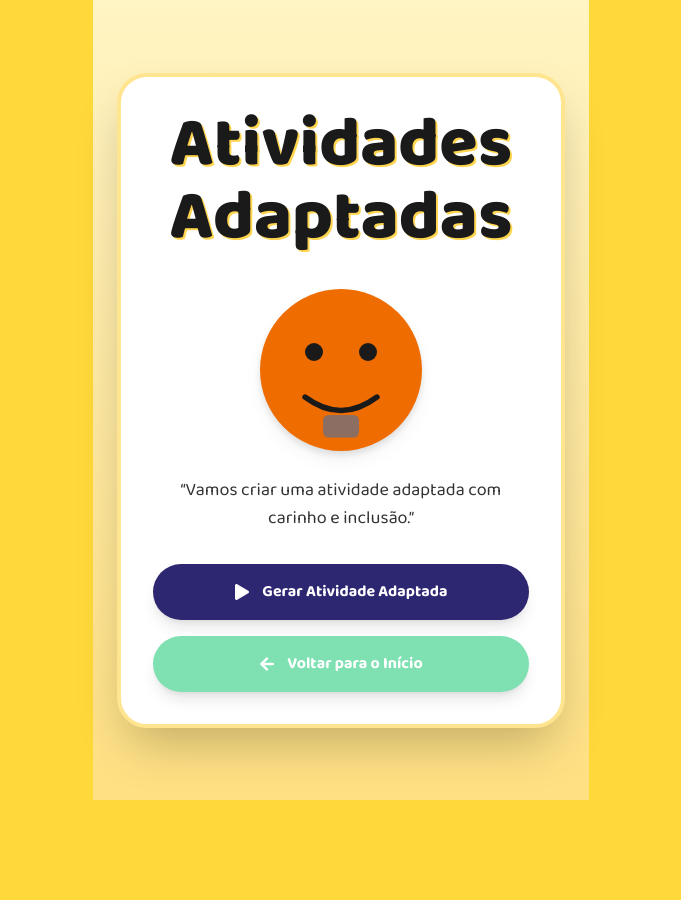
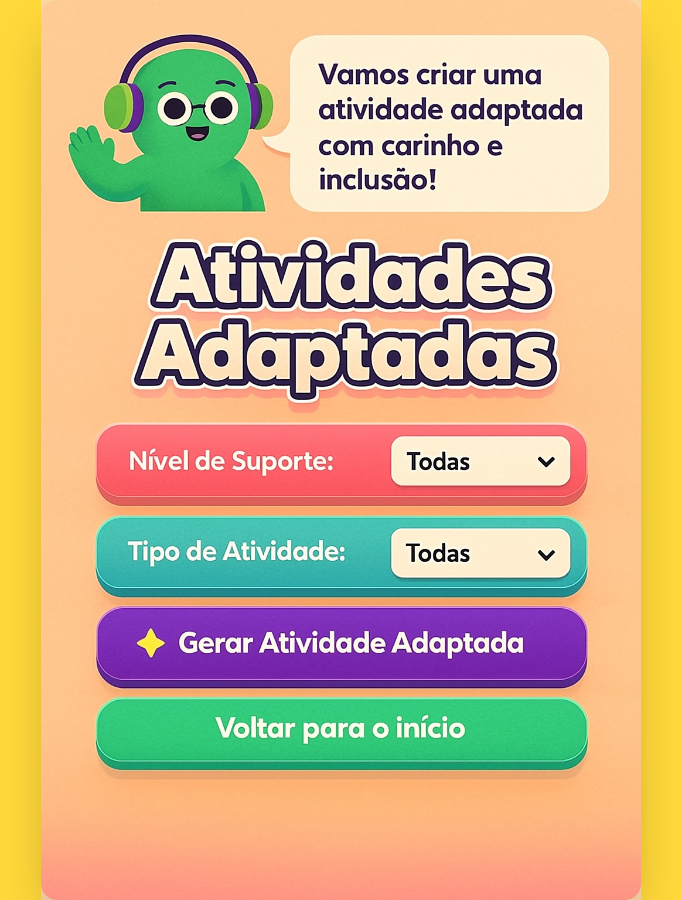
Before and after one commit to letiricetti2-alt/gerador-de-atividades-infantis, a Next.js app: page /atividades-adaptadas in a window 1280 px wide. Shown: the whole page, without its empty margins (299-980 px from the left). Before the commit the page ends 800 px from the top, so only its background shows below. Built offline with nearby package versions, Linux system fonts and the light colour scheme.

Commit message:
Update page.jsx

```diff
--- a/app/atividades-adaptadas/page.jsx
+++ b/app/atividades-adaptadas/page.jsx
@@ -1,50 +1,15 @@
-"use client";
-
 import Image from "next/image";
-import Link from "next/link";
-import { motion } from "framer-motion";
-import { FaArrowLeft, FaPlay } from "react-icons/fa";
 
 export default function AtividadesAdaptadas() {
   return (
-    <main className="min-h-screen flex flex-col items-center justify-center bg-gradient-to-b from-[#FFF4C3] to-[#FFE082] p-6">
-      <div className="bg-white shadow-2xl rounded-[30px] p-8 max-w-md w-full text-center border-4 border-[#FFE58F]">
-        <motion.div
-          initial={{ opacity: 0, y: 20 }}
-          animate={{ opacity: 1, y: 0 }}
-          transition={{ duration: 0.6 }}
-        >
-          <h1 className="text-3xl font-extrabold text-[#1A1A1A] mb-6 font-[var(--font-title)] [text-shadow:_2px_2px_0_#FFD54F]">
-            Atividades Adaptadas
-          </h1>
-
-          <Image
-            src="/nilo.svg"
-            alt="Nilo mascote"
-            width={180}
-            height={180}
-            className="mx-auto mb-4 drop-shadow-lg"
-          />
-
-          <p className="text-lg text-[#333] mb-8 font-[var(--font-body)]">
-            “Vamos criar uma atividade adaptada com carinho e inclusão.”
-          </p>
-
-          <div className="flex flex-col gap-4">
-            <button className="w-full bg-[#2D2671] hover:bg-[#241e5d] text-white font-bold py-4 rounded-[30px] shadow-lg flex items-center justify-center gap-3 transition-all hover:scale-[1.02] active:scale-95 font-[var(--font-title)]">
-              <FaPlay />
-              Gerar Atividade Adaptada
-            </button>
-
-            <Link href="/">
-              <button className="w-full bg-[#7FE1B2] hover:bg-[#6bc99d] text-white font-bold py-4 rounded-[30px] shadow-lg flex items-center justify-center gap-3 transition-all hover:scale-[1.02] active:scale-95 font-[var(--font-title)]">
-                <FaArrowLeft />
-                Voltar para o Início
-              </button>
-            </Link>
-          </div>
-        </motion.div>
-      </div>
+    <main className="flex items-center justify-center min-h-screen bg-[#FCD8A8]">
+      <Image
+        src="/adaptada.jpeg"
+        alt="Tela de Atividades Adaptadas"
+        width={600}
+        height={900}
+        className="rounded-2xl shadow-2xl"
+      />
     </main>
   );
 }
```
